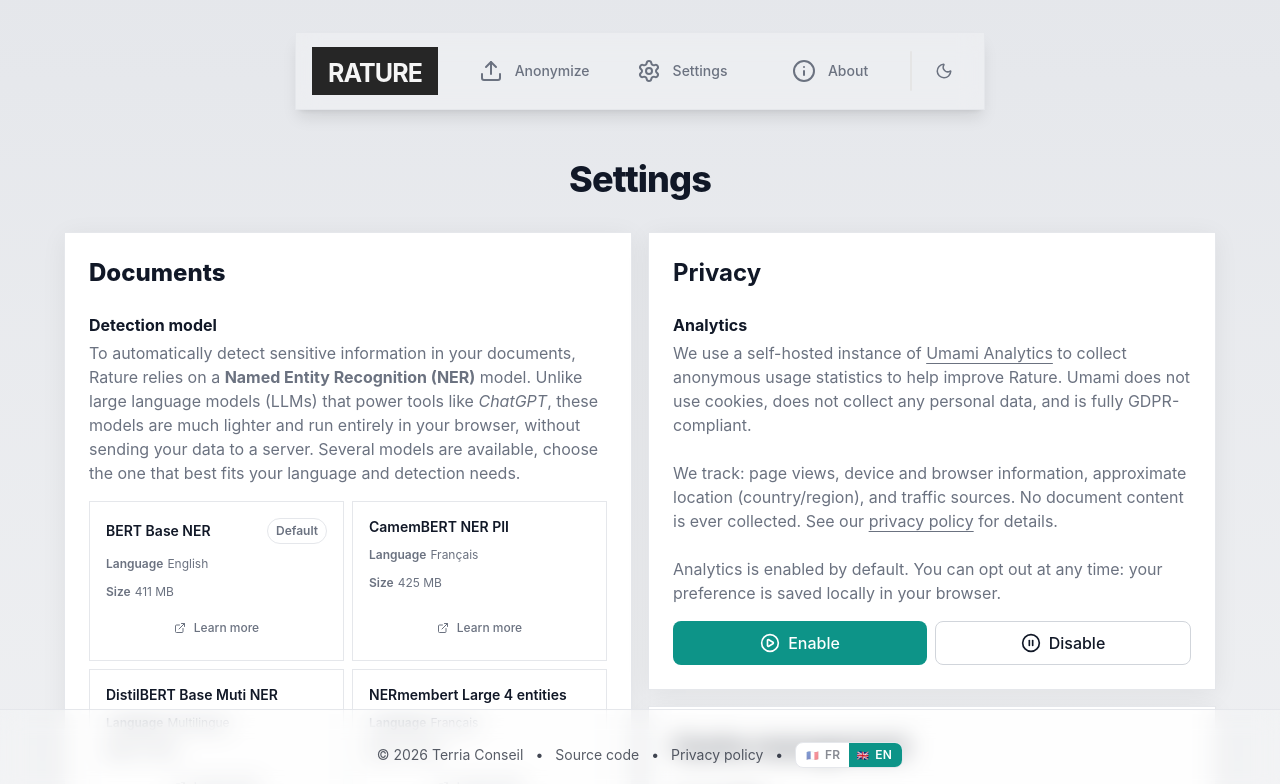
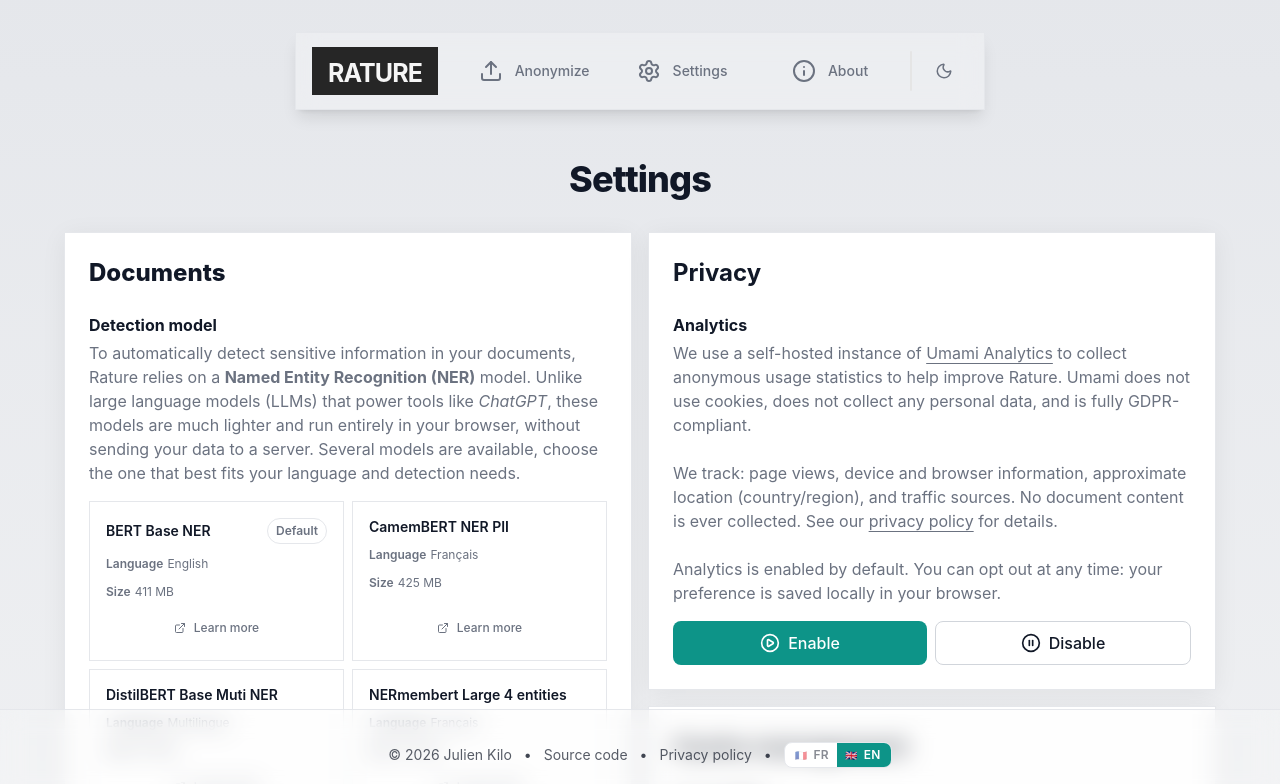
Before and after one commit to TerriaConseil/rature, a React (Vite) app: page /settings in a window 1280 px wide. Shown: the top 784 px of the page. Built offline with nearby package versions, Linux system fonts and the light colour scheme.

Commit message:
Update wording

```diff
--- a/src/components/home/Footer.tsx
+++ b/src/components/home/Footer.tsx
@@ -12,18 +12,13 @@ export function Footer() {
       <div className="mx-auto max-w-300 px-6 flex flex-wrap items-center justify-center gap-3">
         <p className="text-sm text-fg/70">
           © {new Date().getFullYear()}{' '}
-          <a
-            href="https://terriaconseil.fr?utm_source=rature"
-            target="_blank"
-            rel="noopener noreferrer"
-            className="text-sm text-fg/70 hover:text-fg transition-colors"
-          >
-            Terria Conseil
-          </a>
+          <span className="text-sm text-fg/70 hover:text-fg transition-colors">
+            Julien Kilo
+          </span>
         </p>
         <p className="text-sm text-fg/80">•</p>
         <a
-          href="https://github.com/TerriaConseil/rature"
+          href="https://github.com/alphabeat/rature"
           target="_blank"
           rel="noopener noreferrer"
           className="text-sm text-fg/70 hover:text-fg transition-colors"
--- a/src/components/workflow/FeedbackModal.tsx
+++ b/src/components/workflow/FeedbackModal.tsx
@@ -56,7 +56,7 @@ export function FeedbackModal({ open, onClose }: FeedbackModalProps) {
             {t('feedback.description')}
           </p>
           <a
-            href="https://github.com/TerriaConseil/rature/issues/new?template=bug_report.md"
+            href="https://github.com/alphabeat/rature/issues/new?template=bug_report.md"
             target="_blank"
             rel="noopener noreferrer"
             onClick={onClose}
@@ -72,7 +72,7 @@ export function FeedbackModal({ open, onClose }: FeedbackModalProps) {
             <ChevronRight size={14} className="text-fg-subtle shrink-0" />
           </a>
           <a
-            href="https://github.com/TerriaConseil/rature/issues/new?template=feature_request.md"
+            href="https://github.com/alphabeat/rature/issues/new?template=feature_request.md"
             target="_blank"
             rel="noopener noreferrer"
             onClick={onClose}
--- a/src/locales/en/translation.json
+++ b/src/locales/en/translation.json
@@ -611,7 +611,7 @@
       "s5_3": {
         "title": "5.3 How to exercise your rights?",
         "p1": "Although Rature collects <bold>no personally identifiable data</bold>, you can contact us via:",
-        "li1": "The project's GitHub repository: <githubLink>github.com/TerriaConseil/rature</githubLink>",
+        "li1": "The project's GitHub repository: <githubLink>github.com/alphabeat/rature</githubLink>",
         "li2": "The dedicated email address: <mailLink>contact@rature.fr</mailLink>",
         "p2": "We are committed to responding to your request within <bold>one month</bold> (which may be extended by two months in complex cases)."
       },
@@ -626,7 +626,7 @@
       "li1": "Verification of document processing.",
       "li2": "Auditing of the application's operation.",
       "li3": "Contribution to the project.",
-      "p2": "🔗 <bold>GitHub repository link</bold>: <githubLink>github.com/TerriaConseil/rature</githubLink>"
+      "p2": "🔗 <bold>GitHub repository link</bold>: <githubLink>github.com/alphabeat/rature</githubLink>"
     },
     "s7": {
       "title": "7. Hosting",
@@ -668,7 +668,7 @@
       "title": "10. Contact",
       "p1": "For any questions regarding this policy or the operation of Rature:",
       "email": "📧 <bold>Email</bold>: <mailLink>contact@rature.fr</mailLink>",
-      "github": "🔗 <bold>GitHub repository</bold>: <githubLink>github.com/TerriaConseil/rature</githubLink>"
+      "github": "🔗 <bold>GitHub repository</bold>: <githubLink>github.com/alphabeat/rature</githubLink>"
     },
     "s11": {
       "title": "11. Changes and notification",
--- a/src/locales/fr/translation.json
+++ b/src/locales/fr/translation.json
@@ -611,7 +611,7 @@
       "s5_3": {
         "title": "5.3 Comment exercer vos droits ?",
         "p1": "Bien que Rature ne collecte <bold>aucune donnée personnelle identifiable</bold>, vous pouvez nous contacter via :",
-        "li1": "Le dépôt GitHub du projet : <githubLink>github.com/TerriaConseil/rature</githubLink>",
+        "li1": "Le dépôt GitHub du projet : <githubLink>github.com/alphabeat/rature</githubLink>",
         "li2": "L'adresse email dédiée : <mailLink>contact@rature.fr</mailLink>",
         "p2": "Nous nous engageons à répondre à votre demande sous <bold>un mois</bold> (délai pouvant être prolongé de deux mois en cas de complexité)."
       },
@@ -626,7 +626,7 @@
       "li1": "La vérification du traitement des documents.",
       "li2": "L'audit du fonctionnement de l'application.",
       "li3": "La contribution au projet.",
-      "p2": "🔗 <bold>Lien vers le dépôt GitHub</bold> : <githubLink>github.com/TerriaConseil/rature</githubLink>"
+      "p2": "🔗 <bold>Lien vers le dépôt GitHub</bold> : <githubLink>github.com/alphabeat/rature</githubLink>"
     },
     "s7": {
       "title": "7. Hébergement",
@@ -668,7 +668,7 @@
       "title": "10. Contact",
       "p1": "Pour toute question relative à cette politique ou au fonctionnement de Rature :",
       "email": "📧 <bold>Email</bold> : <mailLink>contact@rature.fr</mailLink>",
-      "github": "🔗 <bold>Dépôt GitHub</bold> : <githubLink>github.com/TerriaConseil/rature</githubLink>"
+      "github": "🔗 <bold>Dépôt GitHub</bold> : <githubLink>github.com/alphabeat/rature</githubLink>"
     },
     "s11": {
       "title": "11. Modification et notification des modifications",
--- a/src/pages/AboutPage.tsx
+++ b/src/pages/AboutPage.tsx
@@ -104,7 +104,7 @@ export function AboutPage() {
             />
           </p>
           <a
-            href="https://github.com/TerriaConseil/rature"
+            href="https://github.com/alphabeat/rature"
             target="_blank"
             rel="noopener noreferrer"
             className="mb-4 pl-4"
@@ -124,7 +124,7 @@ export function AboutPage() {
             <Trans
               i18nKey="about.openSource.devContrib"
               components={{
-                githubLink: <a href="https://github.com/TerriaConseil/rature/issues" target="_blank" rel="noopener noreferrer" className="underline underline-offset-4" />
+                githubLink: <a href="https://github.com/alphabeat/rature/issues" target="_blank" rel="noopener noreferrer" className="underline underline-offset-4" />
               }}
             />
             <br />
--- a/src/pages/PrivacyPolicy.tsx
+++ b/src/pages/PrivacyPolicy.tsx
@@ -4,7 +4,7 @@ import { Footer } from "@/components/home/Footer.tsx";
 import { Navbar } from "@/components/Navbar.tsx";
 
 const bold = <span className="font-bold" />;
-const githubLink = <a href="https://github.com/TerriaConseil/rature" target="_blank" rel="noopener noreferrer" className="underline underline-offset-4" />;
+const githubLink = <a href="https://github.com/alphabeat/rature" target="_blank" rel="noopener noreferrer" className="underline underline-offset-4" />;
 const hostLink = <a href="https://www.ovhcloud.com/" target="_blank" rel="noopener noreferrer" className="underline underline-offset-4" />;
 const mailLink = <a href="mailto:contact@rature.fr" className="underline underline-offset-4" />;
 const components = { bold, githubLink, hostLink, mailLink };
```
Also changed, not shown: 2 other files (tests, documents, lock files or other folders).
